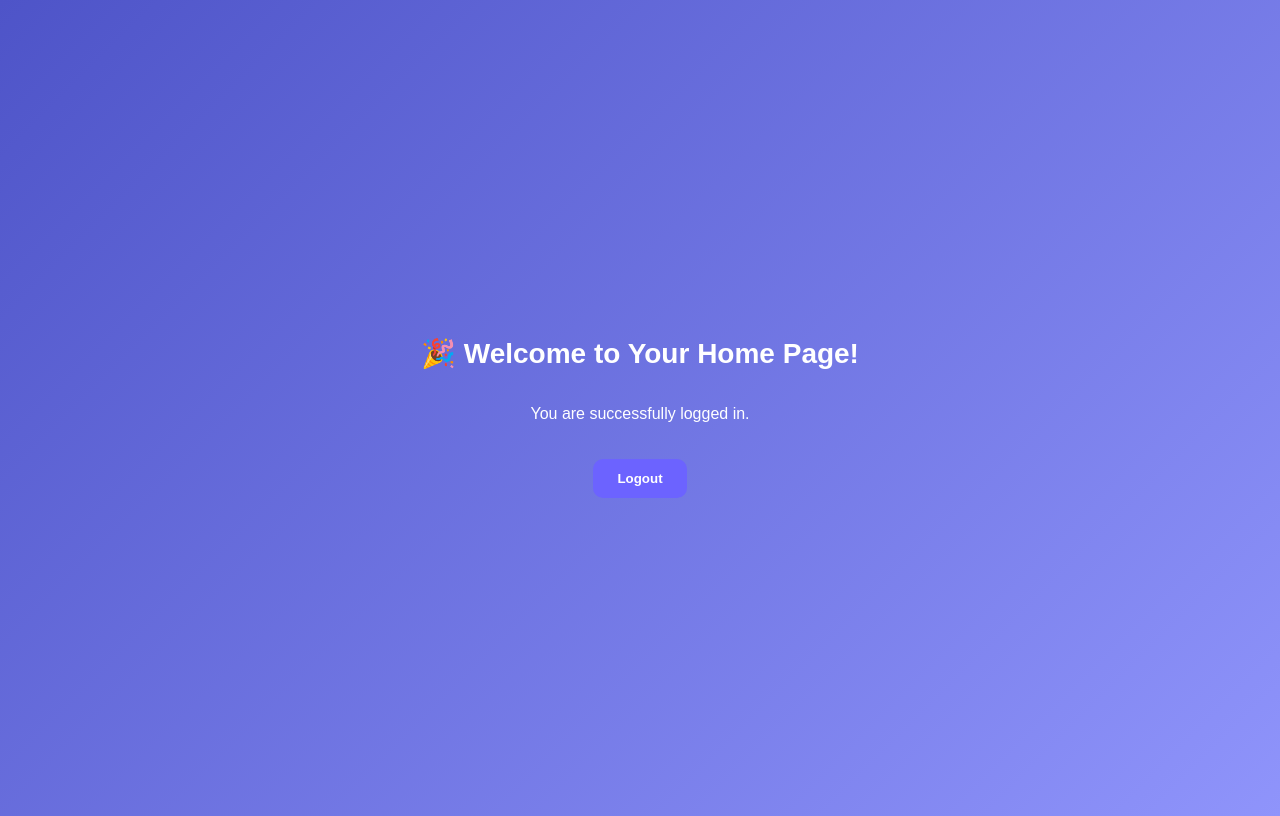
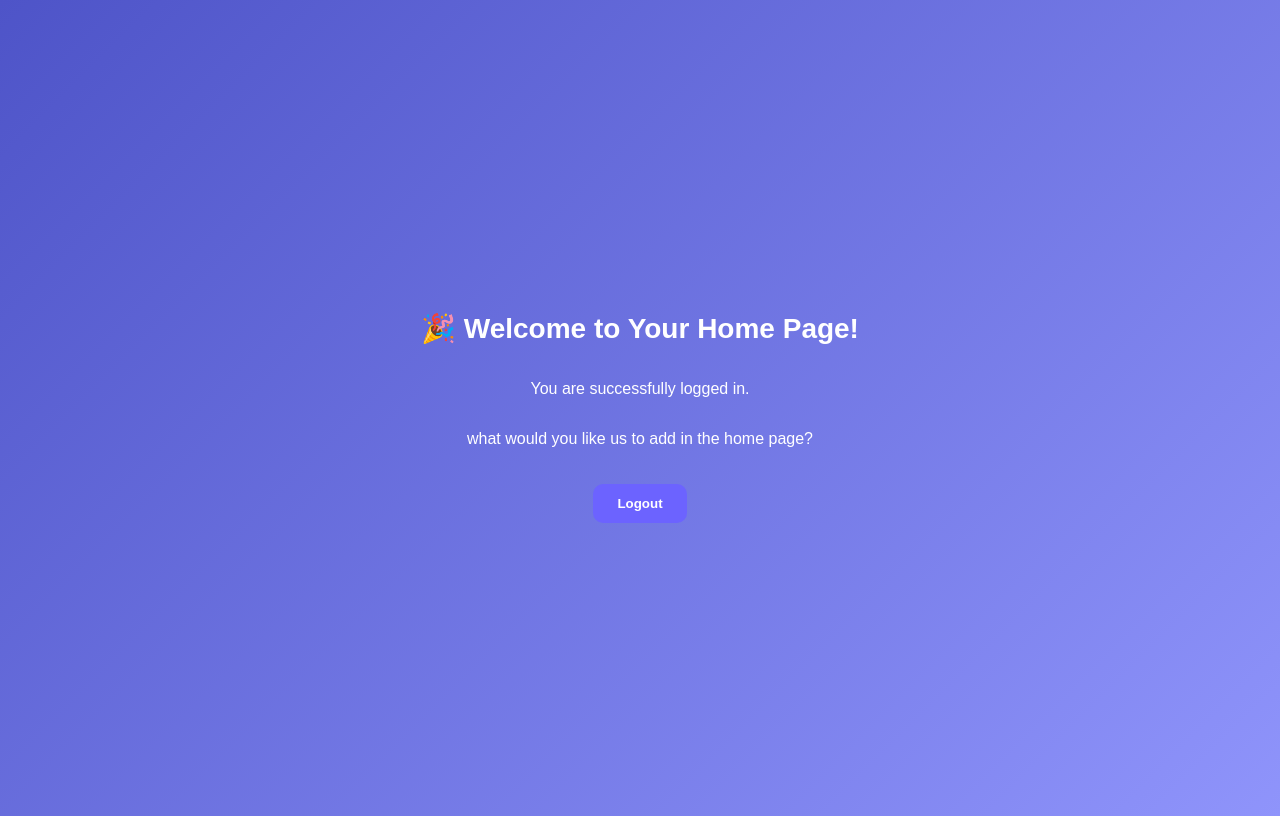
Before and after one commit to Denis-7242/Register-auth, a plain HTML site: page Home.html in a window 1280 px wide. Drawn offline with Linux system fonts and the light colour scheme.

Commit message:
added a single line

```diff
--- a/Home.html
+++ b/Home.html
@@ -37,6 +37,7 @@
   <body>
     <h1>🎉 Welcome to Your Home Page!</h1>
     <p>You are successfully logged in.</p>
+    <p>what would you like us to add in the home page?</p>
     <button id="logoutBtn">Logout</button>
 
     <script type="module">
```
